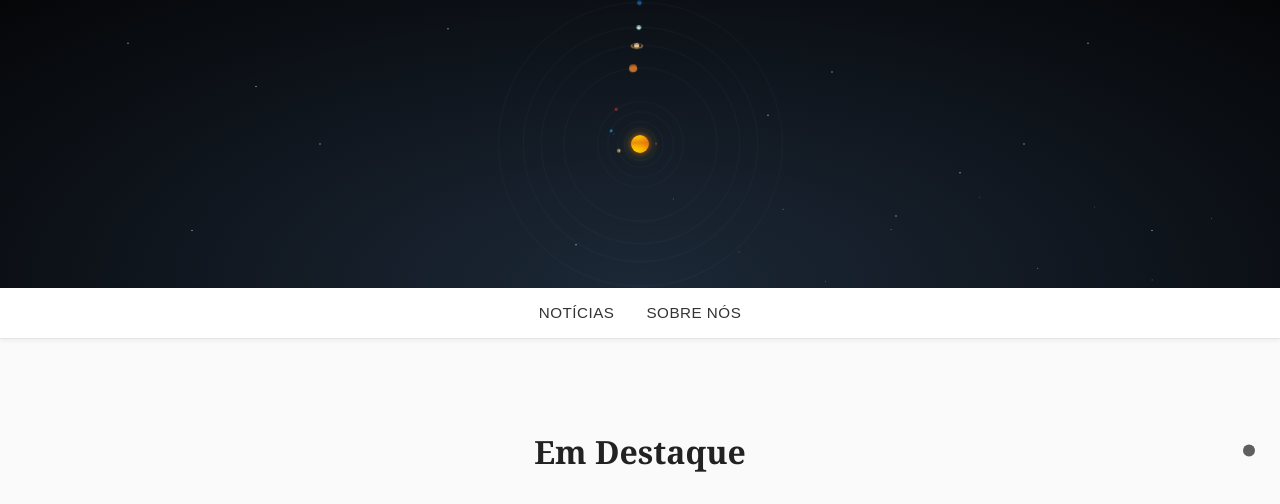
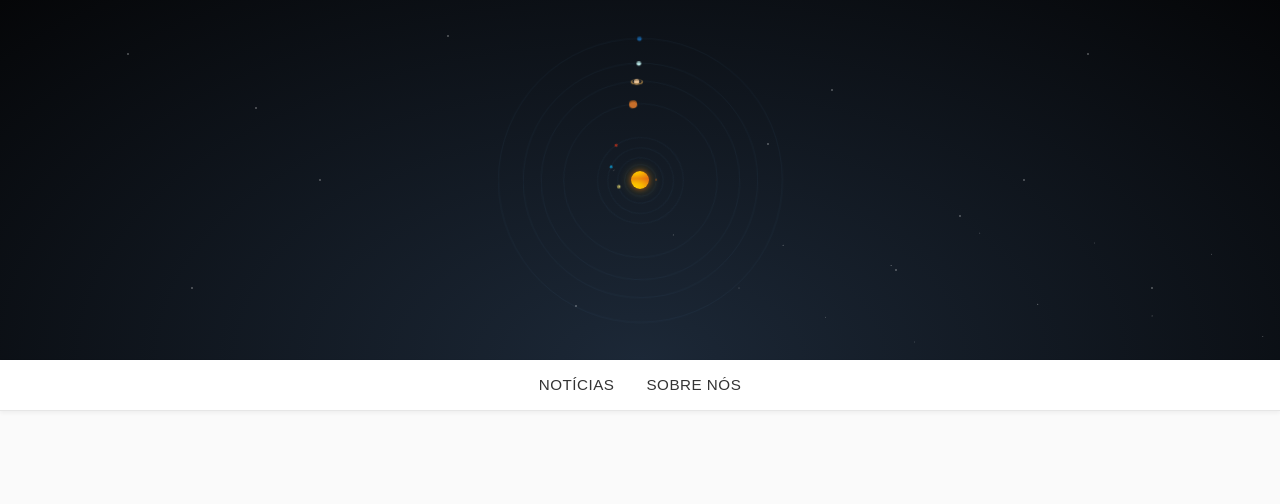
Before and after one commit to camilaportela/astrobiology, a Jekyll site: the page built from noticias.md, in a window 1280 px wide. Shown: the top 504 px of the page. Built offline with Jekyll 4.4.1, drawn with Linux system fonts in a browser that asks for light colours; some of the changed text lies outside the part shown; grey boxes are pictures that could not be loaded.

Commit message:
Restaura topo solar e ajusta galeria de posts

```diff
--- a/assets/css/solar.css
+++ b/assets/css/solar.css
@@ -4,14 +4,14 @@
   position: relative;
   overflow: hidden;
   background: radial-gradient(ellipse at bottom, #1c2837 0%, #050608 100%) !important;
-  height: 32vh !important;
-  min-height: 32vh !important;
+  height: 40vh !important;
+  min-height: 40vh !important;
 }
 
 /* fullPage.js tableCell override: force the visible cell height to our stripe */
 .fp-section .aboutme .fp-tableCell,
 .aboutme .fp-tableCell {
-  height: 32vh !important;
+  height: 40vh !important;
   display: flex !important;
   align-items: center !important;
   justify-content: center !important;
@@ -20,14 +20,14 @@
 /* ensure fullpage anchors and fp-wrapper don't stretch first section */
 #fullpage .fp-section:first-child,
 #fullpage .fp-section:first-child .aboutme {
-  height: 32vh !important;
+  height: 40vh !important;
 }
 
 .hero-solar {
   position: relative;
   width: 100%;
-  height: 32vh;
-  min-height: 32vh;
+  height: 40vh;
+  min-height: 40vh;
   display: flex;
   align-items: center;
   justify-content: center;
--- a/assets/css/style.css
+++ b/assets/css/style.css
@@ -60,6 +60,10 @@
 
 #fp-nav ul li .fp-tooltip {
   color: #5f5f5f !important;
+}
+
+#fp-nav {
+  top: 60% !important;
 }
 
 /* main header section */
@@ -1028,7 +1032,8 @@
   flex-direction: column;
   justify-content: flex-start;
   align-items: center;
-  padding: 0.6rem 2rem 1.2rem; /* reduzido top para aproximar da seção anterior */
+  min-height: 100vh;
+  padding: 0;
   background: #fafafa;
   color: #efefef;
 }
@@ -1036,14 +1041,19 @@
 /* fullPage.js tableCell: force gallery section content to align to top */
 #fullpage .posts-expand-gallery-section .fp-tableCell {
   display: flex !important;
-  align-items: flex-start !important;
+  align-items: stretch !important;
   justify-content: flex-start !important;
+  height: 100% !important;
+  padding-top: 0 !important;
 }
 
 .posts-expand-gallery {
   width: 100%;
   max-width: 100%;
-  margin: 0 auto 0; /* removeu margem superior para subir a galeria */
+  height: 100%;
+  margin: 0;
+  display: flex;
+  flex-direction: column;
   font-family: Georgia, serif;
   color: #222;
 }
@@ -1075,12 +1085,14 @@
   align-items: stretch;
   gap: 0;
   width: 100%;
+  flex: 1 1 auto;
+  min-height: 0;
   overflow-x: auto;
   overflow-y: hidden;
   scrollbar-width: thin;
   scroll-snap-type: x proximity;
   -webkit-overflow-scrolling: touch;
-  border-radius: 6px;
+  border-radius: 0;
   background: #222;
   margin-top: 0; /* garantir sem deslocamento extra */
 }
@@ -1102,7 +1114,7 @@
   position: relative;
   flex: 1 0 0;
   min-width: clamp(18rem, 25vw, 25rem);
-  min-height: 24rem;
+  min-height: 100%;
   display: block;
   background-color: #222;
   background-image: linear-gradient(rgba(10, 10, 10, .65), rgba(10, 10, 10, .65));
@@ -1217,8 +1229,10 @@
 }
 
 .posts-expand-gallery__footer {
-  margin: 0.85rem 0 0;
+  margin: 0;
+  padding: 0.7rem 1rem 0.9rem;
   text-align: center;
+  background: #fafafa;
 }
 
 .posts-expand-gallery__link {
@@ -1235,6 +1249,11 @@
 .posts-expand-gallery__track:has(.posts-expand-gallery__item:only-child) .posts-expand-gallery__item {
   flex: 1 0 100%;
   min-width: 100%;
+}
+
+.posts-expand-gallery__track:has(.posts-expand-gallery__item:nth-child(2):last-child) .posts-expand-gallery__item {
+  flex: 0 0 50%;
+  min-width: 50%;
 }
 
 .posts-expand-gallery__track:has(.posts-expand-gallery__item:only-child) .posts-expand-gallery__info {
@@ -1334,7 +1353,8 @@
 /* Responsividade */
 @media (max-width: 768px) {
   .posts-expand-gallery-section {
-    padding: 0.75rem 1rem 1rem;
+    min-height: 100vh;
+    padding: 0;
   }
 
   .posts-expand-gallery__heading {
@@ -1348,7 +1368,7 @@
 
   .posts-expand-gallery__item {
     min-width: 82vw;
-    min-height: 22rem;
+    min-height: 100%;
   }
 
   .posts-expand-gallery__info {
--- a/assets/js/main.js
+++ b/assets/js/main.js
@@ -128,10 +128,10 @@
     $.fn.fullpage.moveSectionDown();
   });
 
-  // ensure solar system fits inside the stripe: compute scale from stripe height (32vh) and base size (1560px)
+  // ensure solar system fits inside the stripe: compute scale from stripe height (40vh) and base size (1560px)
   function updateSolarScale() {
     try {
-      var stripePercent = 32; // must match CSS .aboutme height (32vh)
+      var stripePercent = 40; // must match CSS .aboutme height (40vh)
       var stripePx = window.innerHeight * (stripePercent / 100);
       var baseSize = 1560; // the unscaled solar-syst size in px
       var scale = stripePx / baseSize;
```
Also changed, not shown: _posts/2026-05-15-segunda-postagem-de-teste.md (added, +17 -0 lines).
